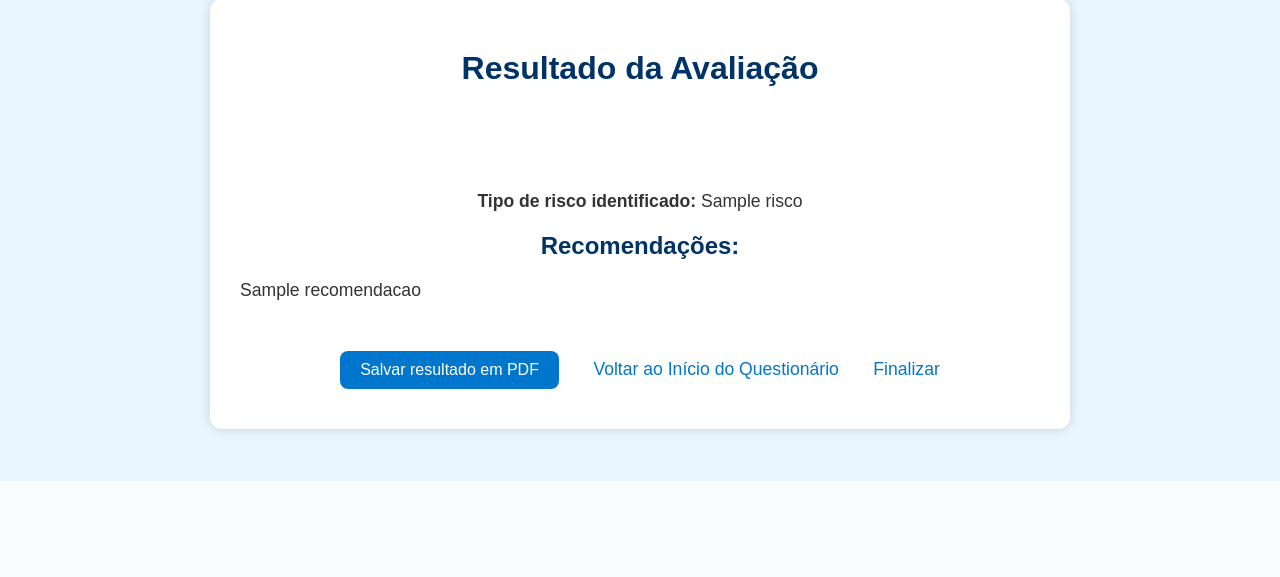
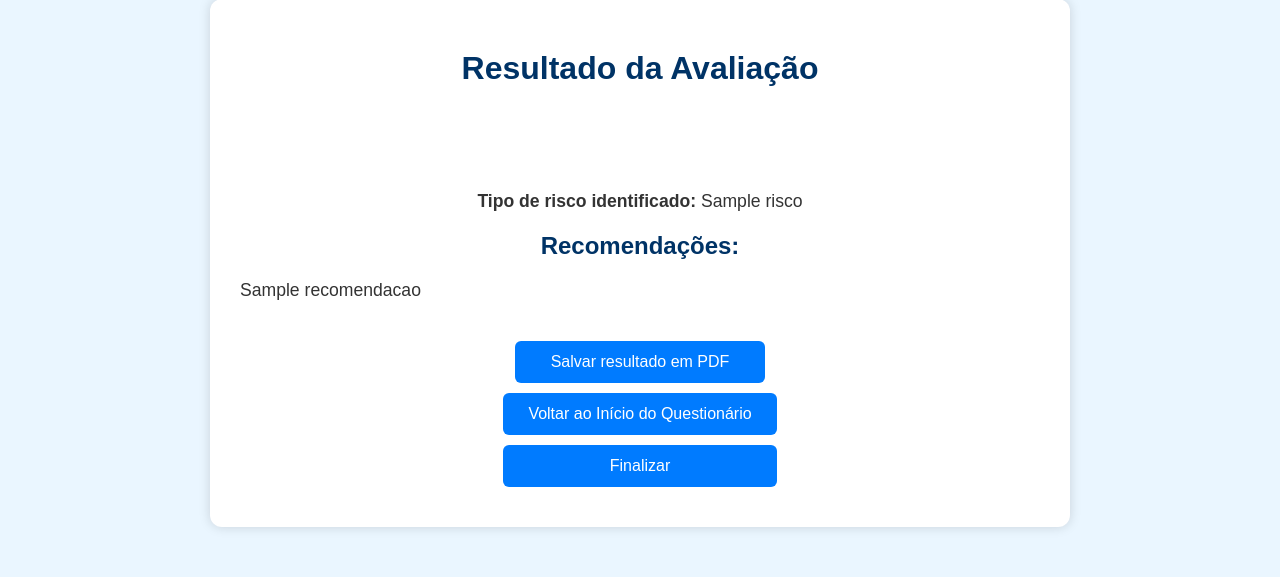
Before and after one commit to Pedro100682/sistema_especialista, a Flask app: template templates/resultado.html in a window 1280 px wide. Shown: the part 319-896 px from the top of the page. Before the commit the page ends 800 px from the top, so only its background shows below. Run offline with Flask 3, Linux system fonts and the light colour scheme; the template is opened without the code that fills it: most values are stand-ins (such as "Sample title", 1, 10 or a date in 2020).

Commit message:
Atualiza botoes

```diff
--- a/templates/resultado.html
+++ b/templates/resultado.html
@@ -137,18 +137,39 @@
     <p>{{ recomendacao|safe }}</p>
 
     <!-- Botões de ação -->
-    <div class="acoes">
+    <style>
+    .botao-acao {
+        display: block;
+        width: 250px;
+        margin: 10px auto;
+        padding: 12px;
+        background-color: #007bff;
+        color: white;
+        border: none;
+        border-radius: 6px;
+        font-size: 16px;
+        text-align: center;
+        text-decoration: none;
+        cursor: pointer;
+    }
+    .botao-acao:hover {
+        background-color: #0056b3;
+    }
+</style>
+
+<div style="text-align: center; margin-top: 40px;">
     <form action="/gerar_pdf" method="post">
         <input type="hidden" name="risco" value="{{ risco }}">
         <input type="hidden" name="recomendacao" value="{{ recomendacao|striptags }}">
         <input type="hidden" name="cor_alerta" value="{{ cor_alerta }}">
         <input type="hidden" name="texto_alerta" value="{{ texto_alerta }}">
-            <button type="submit">Salvar resultado em PDF</button>
+        <button type="submit" class="botao-acao">Salvar resultado em PDF</button>
     </form>
 
-        <a href="/">Voltar ao Início do Questionário</a>
-        <a href="/fim">Finalizar</a>
+    <a href="/" class="botao-acao">Voltar ao Início do Questionário</a>
+    <a href="/fim" class="botao-acao">Finalizar</a>
 </div>
+
 </div>
 
 </body>
```
Lines whose indentation alone changed are shown as unchanged.
